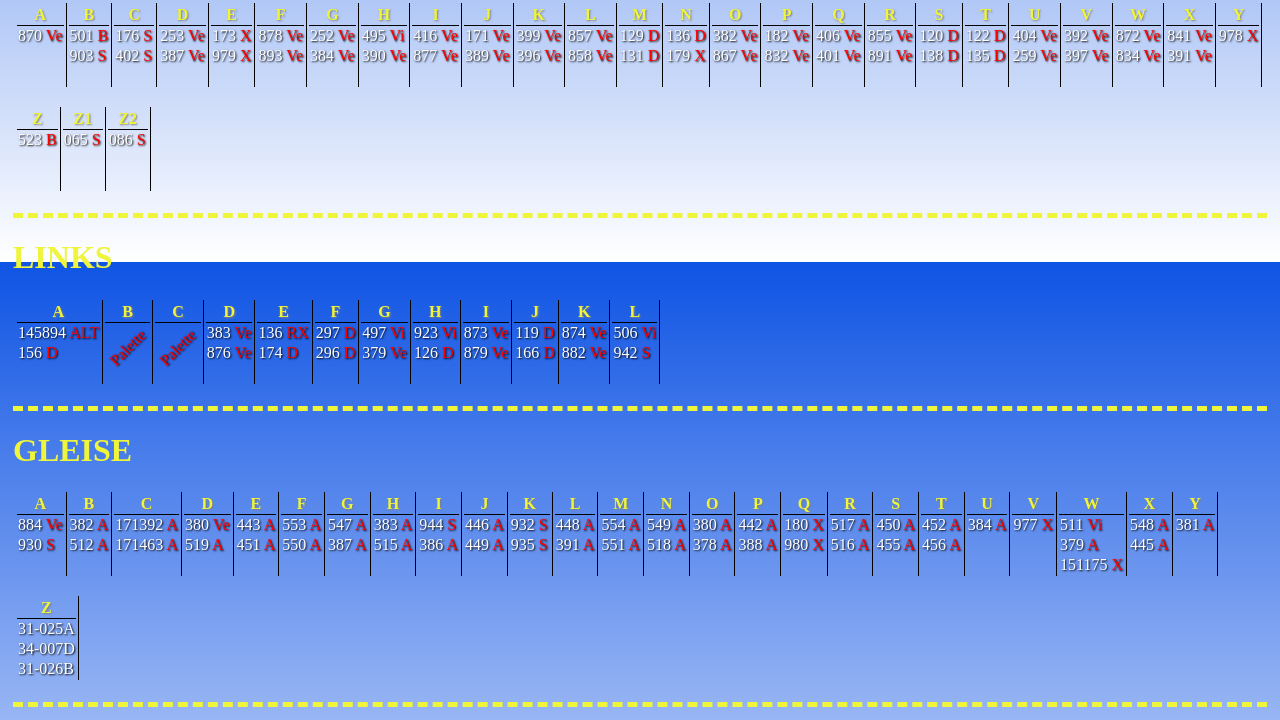
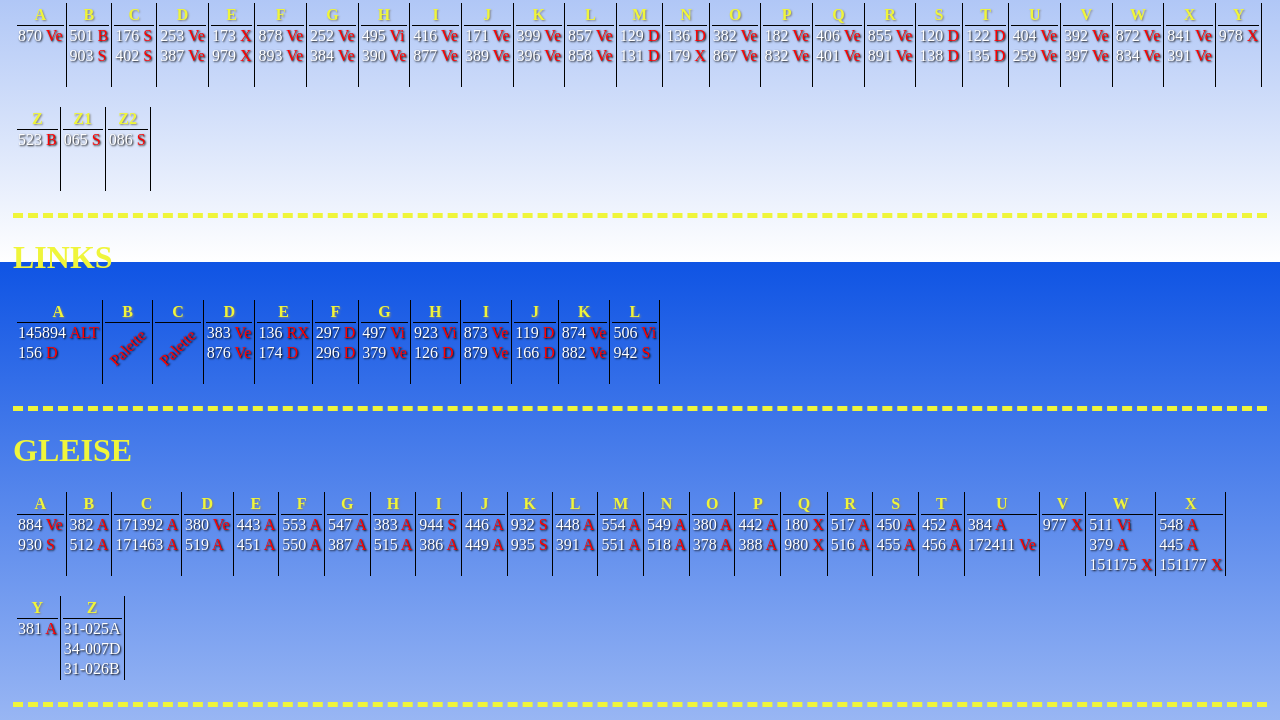
Before and after one commit to WebSiteShare/Felbermayr, a plain HTML site: page index.html in a window 1280 px wide. Shown: the part 538-1258 px from the top of the page. Drawn offline with Linux system fonts and the light colour scheme; files whose address does not match are found by name.

Commit message:
Update index.html

```diff
--- a/index.html
+++ b/index.html
@@ -512,6 +512,7 @@
                     <tr>
                         <th>U</th>
                         <td>384 <span>A</span></td>
+                        <td>172411 <span>Ve</span></td>
                     </tr>
                     <tr>
                         <th>V</th>
@@ -527,6 +528,7 @@
                         <th>X</th>
                         <td>548 <span>A</span></td>
                         <td>445 <span>A</span></td>
+                        <td>151177 <span>X</span></td>
                     </tr>
                     <tr>
                         <th>Y</th>
```
